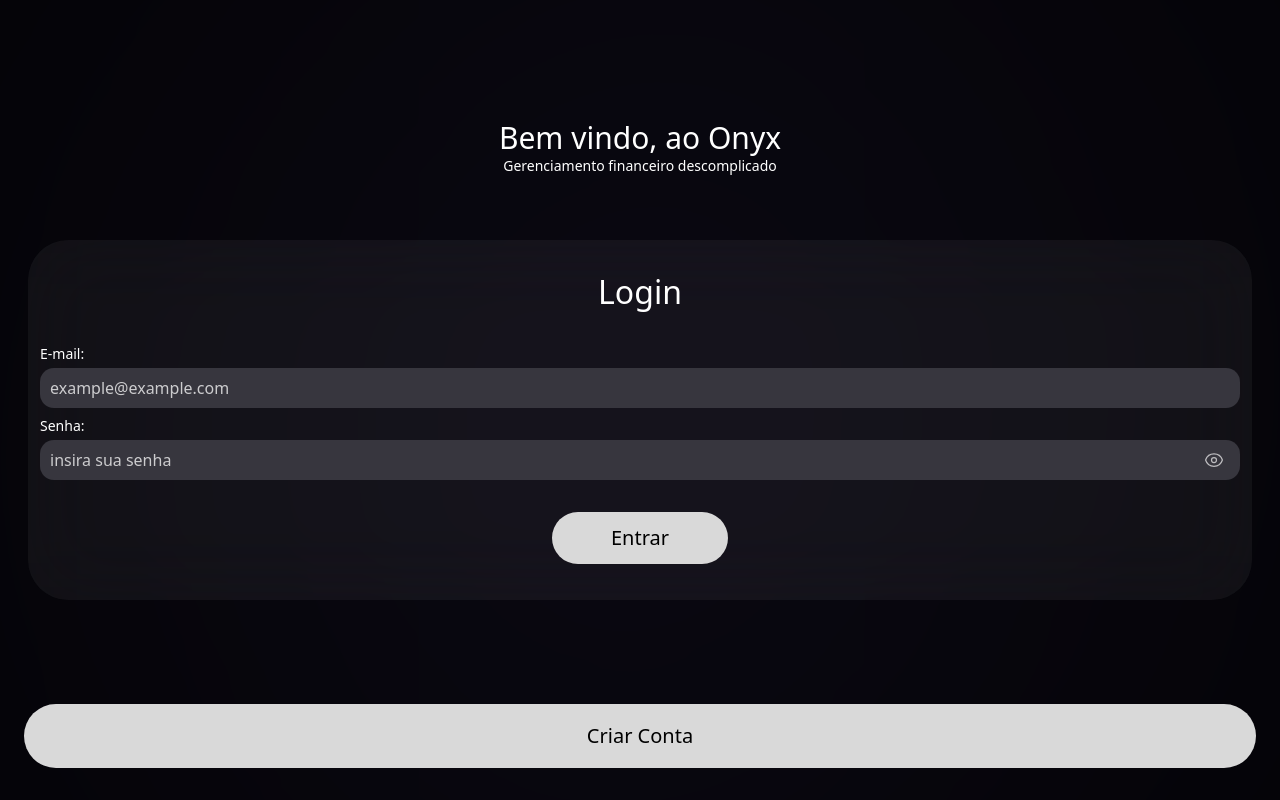
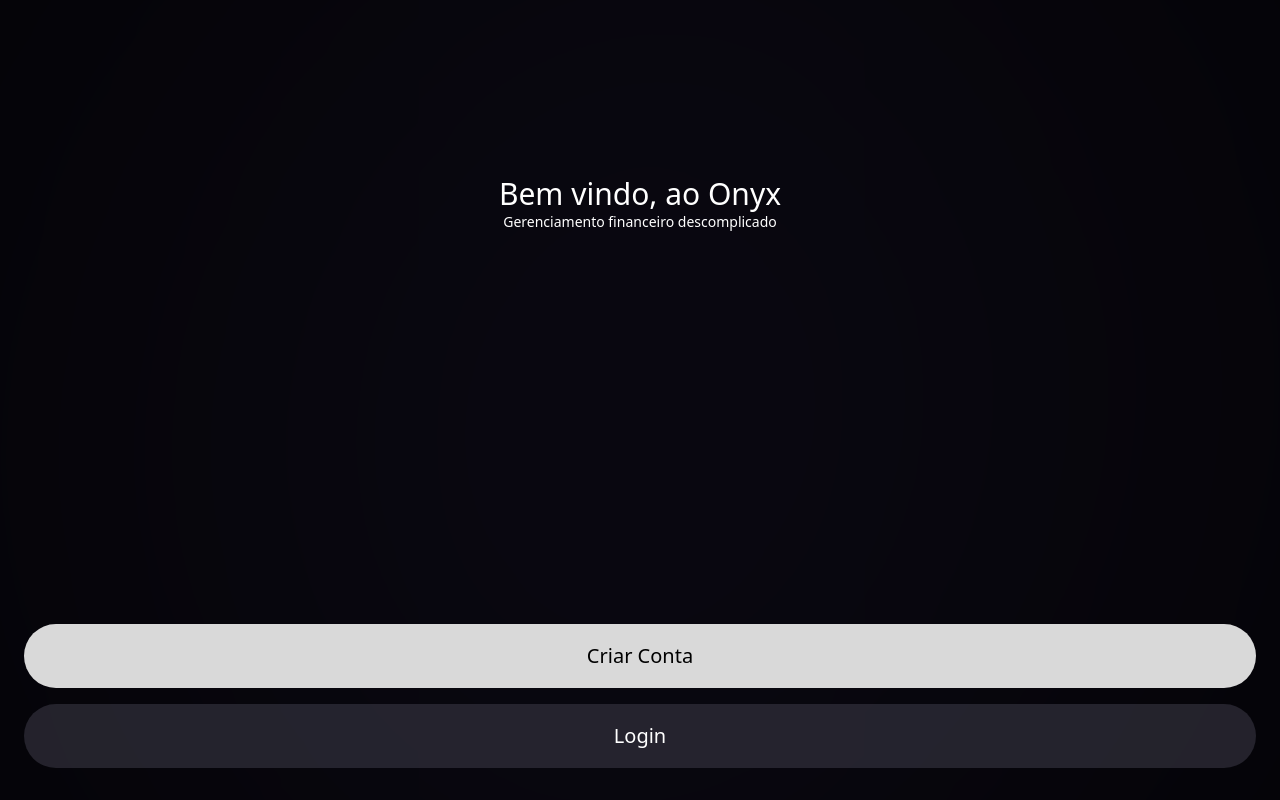
Before and after one commit to rhianpablo11/onyx_finance_management, a React (Vite) app in the folder front-end-app/: page / in a window 1280 px wide. Built offline with nearby package versions, Linux system fonts and the light colour scheme.

Commit message:
feat: config routes in app

```diff
--- a/front-end-app/package.json
+++ b/front-end-app/package.json
@@ -17,6 +17,7 @@
     "jwt-decode": "^4.0.0",
     "react": "^19.2.0",
     "react-dom": "^19.2.0",
+    "react-router-dom": "^7.12.0",
     "tailwindcss": "^4.1.18"
   },
   "devDependencies": {
--- a/front-end-app/src/components/login.tsx
+++ b/front-end-app/src/components/login.tsx
@@ -4,11 +4,13 @@ import { useState } from "react"
 import Button from "./ui/button"
 import Input from "./ui/input"
 import { useLogin } from "../hooks/useAuth"
+import { useNavigate } from "react-router-dom"
 
 
 
 
 function Login(){
+    const navigate = useNavigate()
     const [email, setEmail] = useState('')
     const [password, setPassword] = useState('')
     const {login, loading, error} = useLogin()
@@ -27,6 +29,7 @@ function Login(){
         try{
             await login({email, password})
             console.log('deu bom')
+            navigate('/dashboard')
         } catch(err){
             console.log('deu erro')
             console.error('falha')
--- a/front-end-app/src/components/ui/button.tsx
+++ b/front-end-app/src/components/ui/button.tsx
@@ -30,7 +30,8 @@ function Button(props: ButtonProps){
     } else if(type == 'sign in'){
         return(
             <>
-                <button className="bg-[#35333F]/65 flex justify-center items-center rounded-[40px] h-16 w-full">
+                <button onClick={() => onClickButtonChildren('')}
+                        className="bg-[#35333F]/65 flex justify-center items-center rounded-[40px] h-16 w-full">
                     <h1 className="font-medium text-xl text-white">
                         Login
                     </h1>
--- /dev/null
+++ b/front-end-app/src/layouts/dashboardLayout.tsx
@@ -0,0 +1,14 @@
+import { Outlet } from "react-router-dom";
+
+function DashboardLayout(){
+    return(
+        <>
+            <div className="w-full h-dvh bg-black">
+                {/* O Outlet is the local to show children pages (Dashboard, Extrato, etc) */}
+                <Outlet />
+            </div>
+        </>
+    )
+}
+
+export {DashboardLayout}
--- a/front-end-app/src/main.tsx
+++ b/front-end-app/src/main.tsx
@@ -1,13 +1,12 @@
 import { StrictMode } from 'react'
 import { createRoot } from 'react-dom/client'
 import './index.css'
-// import TestingPage from './pages/testingPage'
-// import InitialPage from './pages/initialPage'
-import LoginPage from './pages/loginPage'
+import { RouterProvider } from 'react-router-dom'
+import { router } from './routes/router'
 
 
 createRoot(document.getElementById('root')!).render(
   <StrictMode>
-      <LoginPage />
+      <RouterProvider router={router} />
   </StrictMode>
 )
--- a/front-end-app/src/pages/initialPage.tsx
+++ b/front-end-app/src/pages/initialPage.tsx
@@ -1,12 +1,19 @@
+import { useNavigate } from 'react-router-dom'
 import backgroundInitialPage  from '../assets/bg-initial-Page.svg?url'
 import Button from '../components/ui/button'
 import Wellcome from '../components/ui/wellcome'
 
 
 function InitialPage(){
+    const navigate = useNavigate()
+    const onClickFatherCreateAccount = (buttonClicked:string) =>{
+        console.log(buttonClicked)
+        navigate('/sign-up')
+    }
 
-    const onClickFather = (buttonClicked:string) =>{
-            console.log(buttonClicked)
+    const onClickFatherLogin = (buttonClicked:string) =>{
+        console.log(buttonClicked)
+        navigate('/login')
     }
 
     return(
@@ -20,10 +27,10 @@ function InitialPage(){
                     <div className='w-full px-6 flex flex-col mt-auto mb-8'>
                         <div className='mb-4'>
                             <Button type='create account'
-                                    onClickButtonChildren={onClickFather}/>
+                                    onClickButtonChildren={onClickFatherCreateAccount}/>
                         </div>
                         <Button type='sign in'
-                                onClickButtonChildren={onClickFather}/>
+                                onClickButtonChildren={onClickFatherLogin}/>
                     </div>
 
                 </div>
--- /dev/null
+++ b/front-end-app/src/routes/privateRoute.tsx
@@ -0,0 +1,15 @@
+import {Navigate, Outlet} from 'react-router-dom'
+import { getToken } from '../services/tokenService'
+
+
+function PrivateRoute(){
+    const isTokenExists = getToken()
+
+    if(isTokenExists){
+        return <Outlet />
+    } else{
+        return <Navigate to='/login' replace />
+    }
+}
+
+export {PrivateRoute}
--- /dev/null
+++ b/front-end-app/src/routes/router.tsx
@@ -0,0 +1,42 @@
+import { createBrowserRouter } from "react-router-dom";
+import InitialPage from "../pages/initialPage";
+import { PrivateRoute } from "./privateRoute";
+import { DashboardLayout } from "../layouts/dashboardLayout";
+import TestingPage from "../pages/testingPage";
+import LoginPage from "../pages/loginPage";
+
+
+export const router = createBrowserRouter([
+    //public routes
+    {
+        path: '/',
+        element: <InitialPage />
+    },
+    {
+        path:'/login',
+        element: <LoginPage />
+    },
+
+    // private routes
+    {
+        path: '/',
+        element: <PrivateRoute />,
+        children: [
+            {
+                element: <DashboardLayout />,
+                children: [
+                    {
+                        path: '/dashboard',
+                        element: <TestingPage />
+                    }
+                ]
+            }
+        ]
+    },
+
+    //not found route
+    {
+        path: "*",
+        element: <div className="text-white text-center mt-10">Página não encontrada</div>
+    }
+])
```
Also changed, not shown: 1 other file (tests, documents, lock files or other folders).
